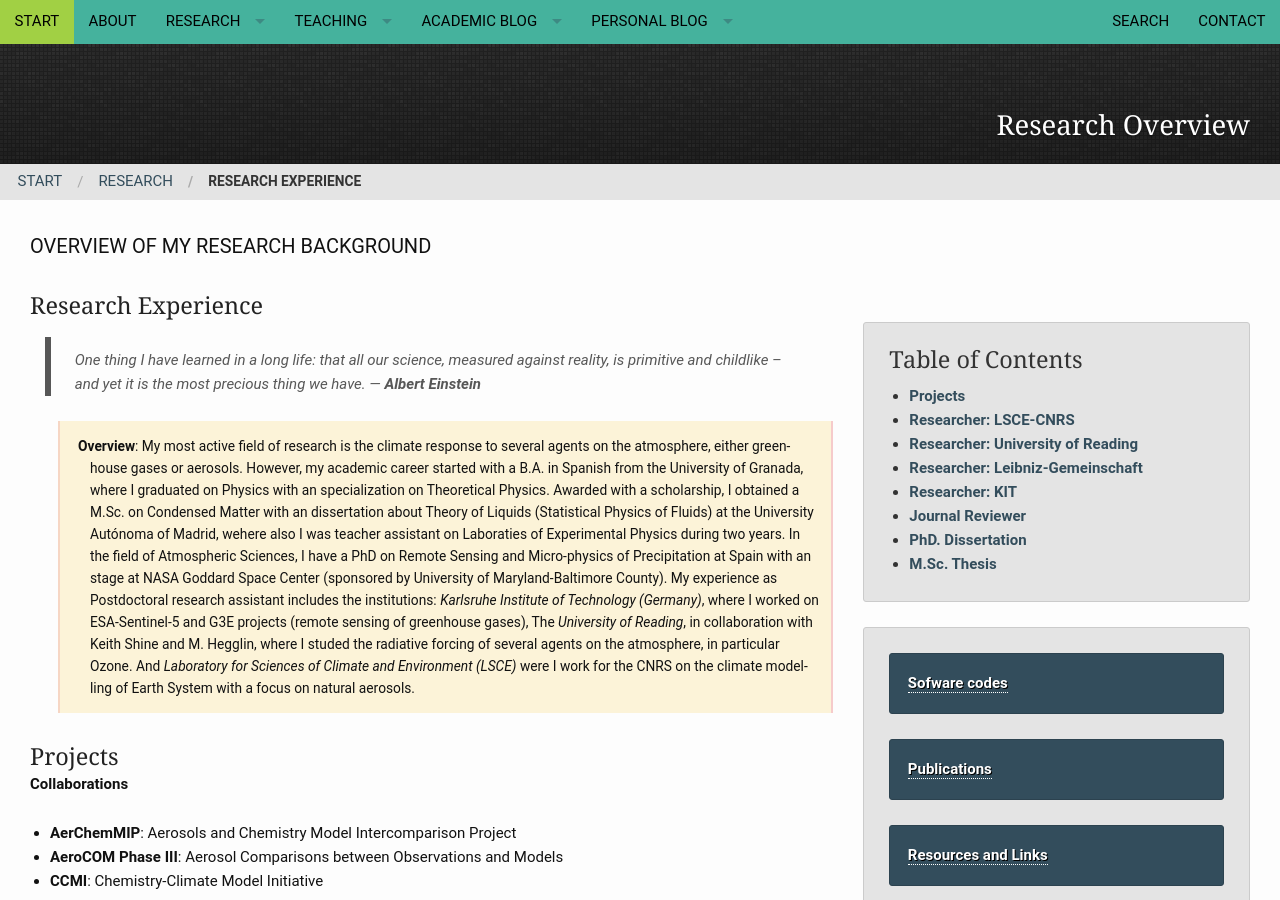
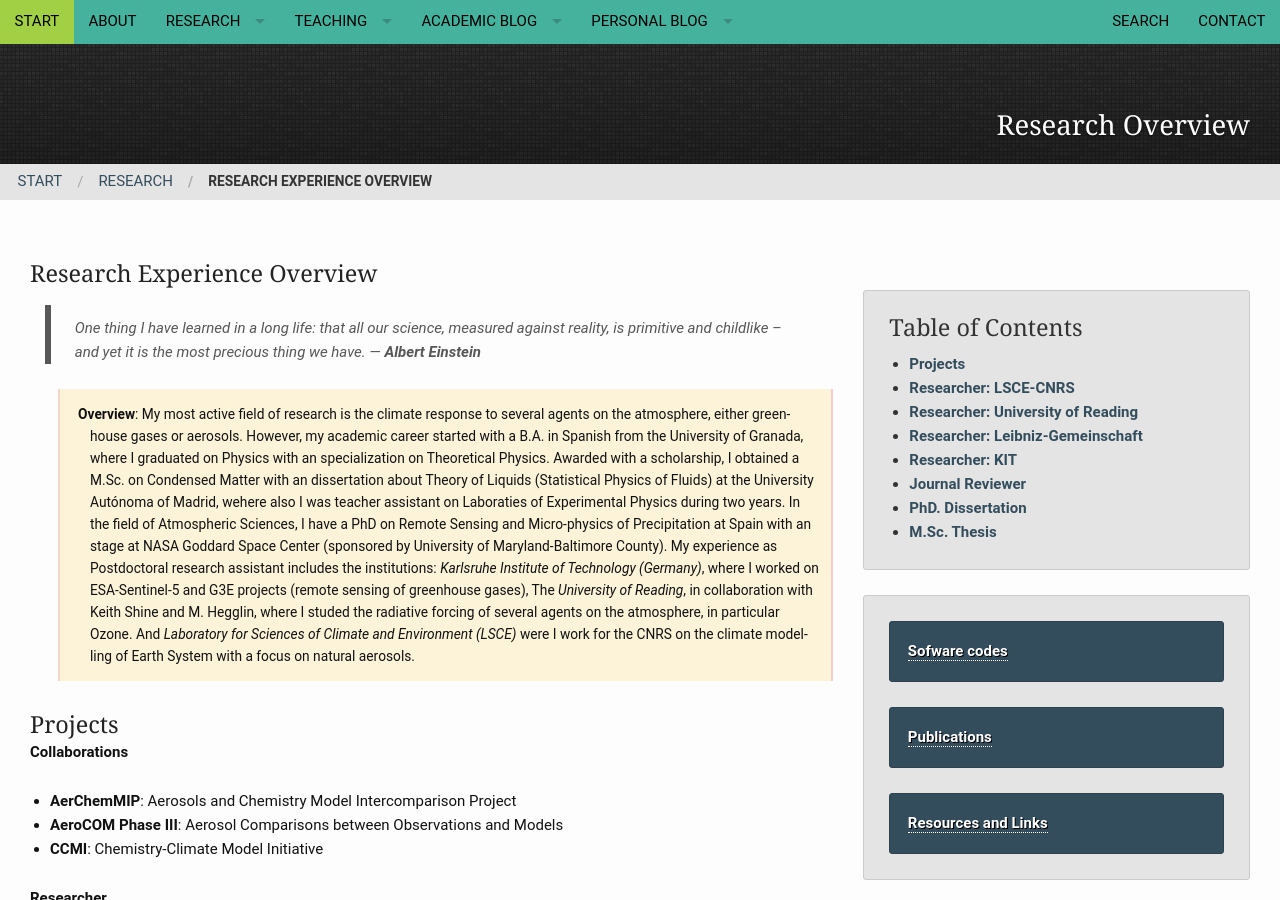
Before and after one commit to RCHG/rchg.github.io, a Jekyll site: the page built from pages/research_overview.md, in a window 1280 px wide and 900 px high. Built offline with Jekyll 4.4.1, drawn with Linux system fonts in a browser that asks for light colours; nearby versions of some CDN libraries; comment, search, counter and statistics services are not loaded.

Commit message:
Update research_overview.md

```diff
--- a/pages/research_overview.md
+++ b/pages/research_overview.md
@@ -1,7 +1,7 @@
 ---
 layout: page-fullwidth
-title: "Research Experience"
-subheadline: "Overview of my research background"
+title: "Research Experience Overview"
+subheadline: ""
 permalink: "/research/overview/"
 header:
     title: Research Overview
```
